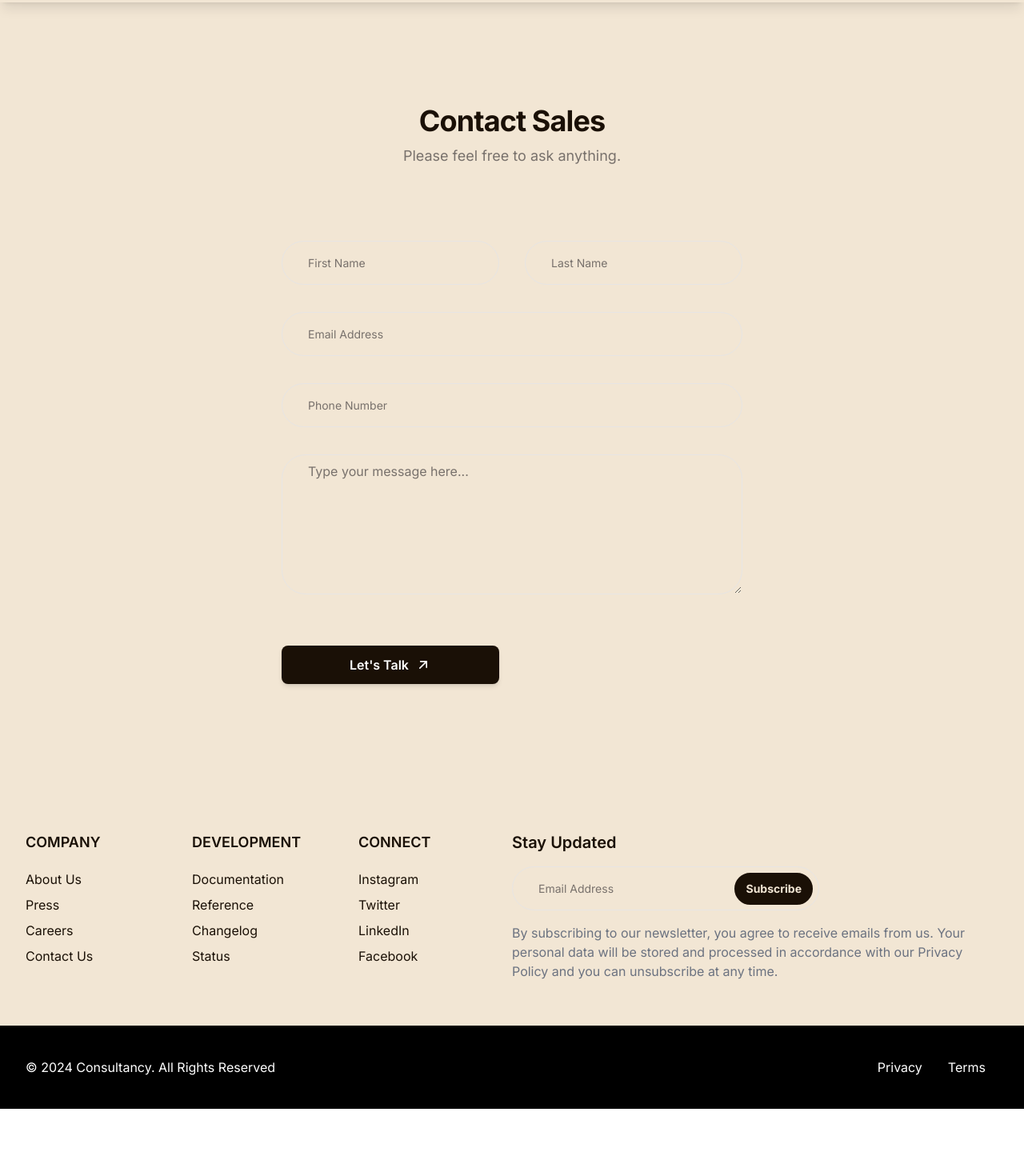
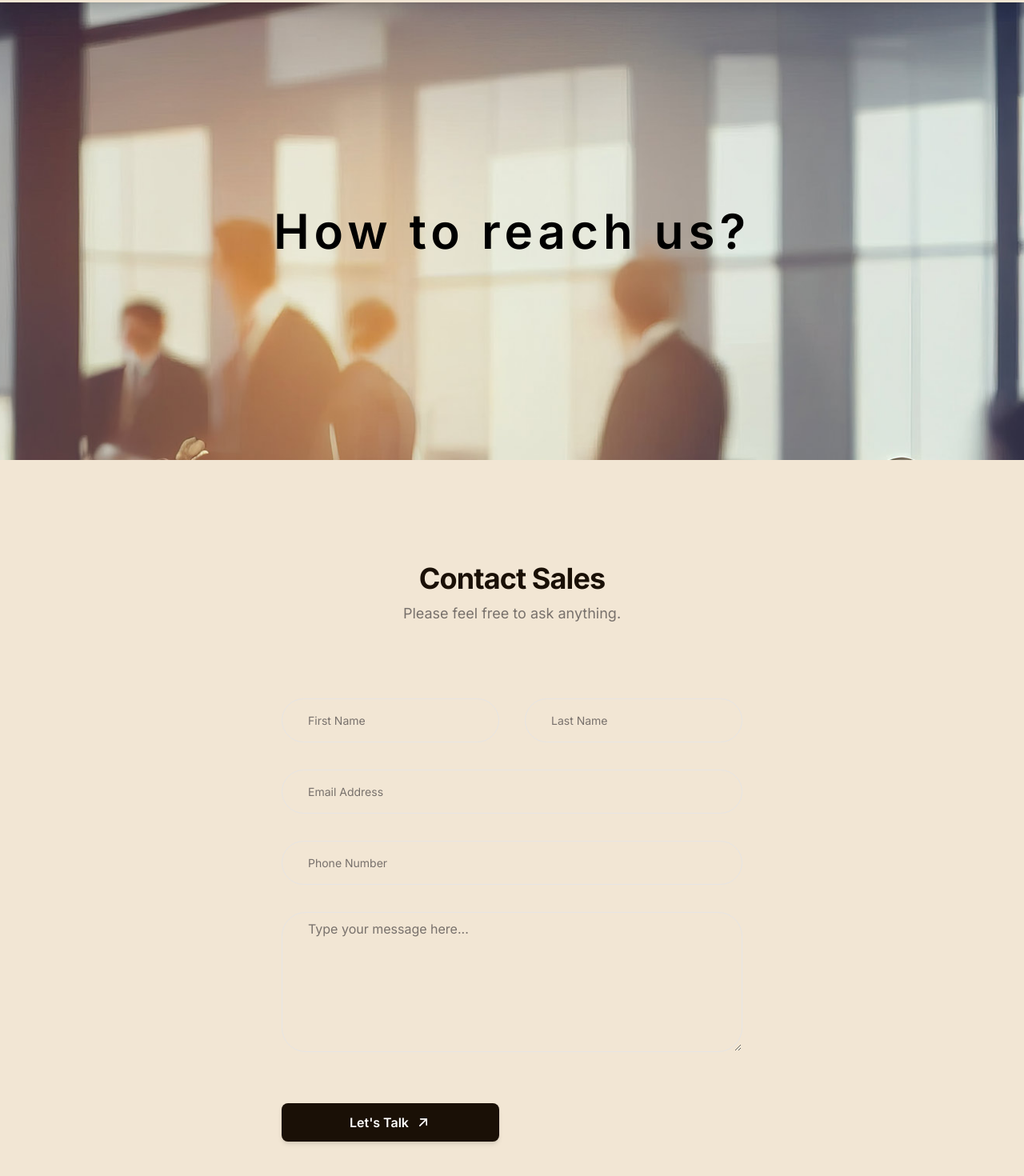
Before and after one commit to mkeloo/consultancy-eng-des, a Next.js app: page /contact in a window 1280 px wide. Shown: the part 80-1550 px from the top of the page at 80% size. Before the commit the page ends 1466 px from the top, so only its background shows below. Built offline with nearby package versions, Linux system fonts and the light colour scheme.

Commit message:
eased the pages design.

```diff
--- a/app/about/page.jsx
+++ b/app/about/page.jsx
@@ -4,7 +4,7 @@ import Image from 'next/image';
 import { Button } from '@/components/ui/button';
 import { TbArrowUpRight } from 'react-icons/tb';
 
-const About = () => {
+const AboutPage = () => {
   return (
     <div className="bg-[#F2E6D4] dark:bg-[#1A1006] text-[#1A1006] dark:text-[#F2E6D4]">
       <div className="bg-[url('/images/Team/whoweare.jpg')] bg-center bg-cover">
@@ -135,4 +135,4 @@ const About = () => {
     </div>
   );
 };
-export default About;
+export default AboutPage;
--- a/app/contact/page.jsx
+++ b/app/contact/page.jsx
@@ -1,68 +1,15 @@
-'use client';
+import Contact from '@/components/Contact';
 
-import React, { useState } from 'react';
-import { Input } from '@/components/ui/input';
-import { Textarea } from '@/components/ui/textarea';
-import { Button } from '@/components/ui/button';
-import { TbArrowUpRight } from 'react-icons/tb';
-
-function classNames(...classes) {
-  return classes.filter(Boolean).join(' ');
-}
-
-export default function Contact() {
-  const [agreed, setAgreed] = useState(false);
-
+const ContactPage = () => {
   return (
-    <div className=" bg-[#F2E6D4] dark:bg-[#1A1006] text-[#1A1006] dark:text-[#F2E6D4]  px-6 py-24 sm:py-32 lg:px-8">
-      <div className="mx-auto max-w-2xl text-center">
-        <h2 className="text-3xl font-bold tracking-tight sm:text-4xl">
-          Contact Sales
-        </h2>
-        <p className="mt-2 text-lg leading-8 text-muted-foreground">
-          Please feel free to ask anything.
-        </p>
+    <div className="bg-[#F2E6D4] dark:bg-[#1A1006] text-[#1A1006] dark:text-[#F2E6D4]">
+      <div className="bg-[url('/images/Team/whoweare.jpg')] bg-center bg-cover">
+        <h1 className="container py-32 text-6xl font-semibold text-black tracking-widest text-center lg:py-64">
+          How to reach us?
+        </h1>
       </div>
-
-      <form className="mx-auto mt-16 max-w-xl sm:mt-20">
-        <div className="grid grid-cols-1 gap-x-8 gap-y-6 sm:grid-cols-2">
-          <div className="mt-2.5">
-            <Input type="name" id="firstname" placeholder="First Name" />
-          </div>
-
-          <div className="mt-2.5">
-            <Input type="name" id="lastname" placeholder="Last Name" />
-          </div>
-
-          <div className="sm:col-span-2">
-            <div className="mt-2.5">
-              <Input type="email" id="email" placeholder="Email Address" />
-            </div>
-          </div>
-
-          <div className="sm:col-span-2">
-            <div className="mt-2.5">
-              <Input type="tel" id="phoneNumber" placeholder="Phone Number" />
-            </div>
-          </div>
-
-          <div className="sm:col-span-2">
-            <div className="mt-2.5">
-              <Textarea placeholder="Type your message here..." />
-            </div>
-          </div>
-
-          <div className="mt-10">
-            <Button
-              type="submit"
-              className="flex w-full items-center bg-[#1A1006] text-white  dark:bg-[#F2E6D4] dark:text-[#1A1006] text-md  px-8 py-6 rounded-lg font-semibold shadow-md hover:bg-yellow-800 duration-300 mr-16 transition hover:scale-105 hover:dark:bg-yellow-500 hover:bg-yellow-500 hover:text-black"
-            >
-              Let's Talk
-              <TbArrowUpRight className="w-5 h-5 ml-2" />
-            </Button>
-          </div>
-        </div>
-      </form>
+      <Contact />
     </div>
   );
-}
+};
+export default ContactPage;
--- a/app/projects/page.jsx
+++ b/app/projects/page.jsx
@@ -1,4 +1,15 @@
-const Projects = () => {
-  return <div>Projects</div>;
+import Projects from '@/components/Projects';
+
+const ProjectsPage = () => {
+  return (
+    <div className="bg-[#F2E6D4] dark:bg-[#1A1006] text-[#1A1006] dark:text-[#F2E6D4]">
+      <div className="bg-[url('/images/Team/whoweare.jpg')] bg-center bg-cover">
+        <h1 className="container py-32 text-6xl font-semibold text-black tracking-widest text-center lg:py-64">
+          Our Work
+        </h1>
+      </div>
+      <Projects />
+    </div>
+  );
 };
-export default Projects;
+export default ProjectsPage;
--- a/app/services/page.jsx
+++ b/app/services/page.jsx
@@ -1,4 +1,15 @@
-const Services = () => {
-  return <div>Services</div>;
+import Services from '@/components/Services';
+
+const ServicesPage = () => {
+  return (
+    <div className="bg-[#F2E6D4] dark:bg-[#1A1006] text-[#1A1006] dark:text-[#F2E6D4]">
+      <div className="bg-[url('/images/Team/whoweare.jpg')] bg-center bg-cover">
+        <h1 className="container py-32 text-6xl font-semibold text-black tracking-widest text-center lg:py-64">
+          What do we offer?
+        </h1>
+      </div>
+      <Services />
+    </div>
+  );
 };
-export default Services;
+export default ServicesPage;
--- /dev/null
+++ b/components/Contact.jsx
@@ -0,0 +1,68 @@
+'use client';
+
+import React from 'react';
+import { Input } from '@/components/ui/input';
+import { Textarea } from '@/components/ui/textarea';
+import { Button } from '@/components/ui/button';
+import { TbArrowUpRight } from 'react-icons/tb';
+
+function classNames(...classes) {
+  return classes.filter(Boolean).join(' ');
+}
+
+export default function Contact() {
+  //   const [agreed, setAgreed] = useState(false);
+
+  return (
+    <div className=" bg-[#F2E6D4] dark:bg-[#1A1006] text-[#1A1006] dark:text-[#F2E6D4]  px-6 py-24 sm:py-32 lg:px-8">
+      <div className="mx-auto max-w-2xl text-center">
+        <h2 className="text-3xl font-bold tracking-tight sm:text-4xl">
+          Contact Sales
+        </h2>
+        <p className="mt-2 text-lg leading-8 text-muted-foreground">
+          Please feel free to ask anything.
+        </p>
+      </div>
+
+      <form className="mx-auto mt-16 max-w-xl sm:mt-20">
+        <div className="grid grid-cols-1 gap-x-8 gap-y-6 sm:grid-cols-2">
+          <div className="mt-2.5">
+            <Input type="name" id="firstname" placeholder="First Name" />
+          </div>
+
+          <div className="mt-2.5">
+            <Input type="name" id="lastname" placeholder="Last Name" />
+          </div>
+
+          <div className="sm:col-span-2">
+            <div className="mt-2.5">
+              <Input type="email" id="email" placeholder="Email Address" />
+            </div>
+          </div>
+
+          <div className="sm:col-span-2">
+            <div className="mt-2.5">
+              <Input type="tel" id="phoneNumber" placeholder="Phone Number" />
+            </div>
+          </div>
+
+          <div className="sm:col-span-2">
+            <div className="mt-2.5">
+              <Textarea placeholder="Type your message here..." />
+            </div>
+          </div>
+
+          <div className="mt-10">
+            <Button
+              type="submit"
+              className="flex w-full items-center bg-[#1A1006] text-white  dark:bg-[#F2E6D4] dark:text-[#1A1006] text-md  px-8 py-6 rounded-lg font-semibold shadow-md hover:bg-yellow-800 duration-300 mr-16 transition hover:scale-105 hover:dark:bg-yellow-500 hover:bg-yellow-500 hover:text-black"
+            >
+              Let's Talk
+              <TbArrowUpRight className="w-5 h-5 ml-2" />
+            </Button>
+          </div>
+        </div>
+      </form>
+    </div>
+  );
+}
```
